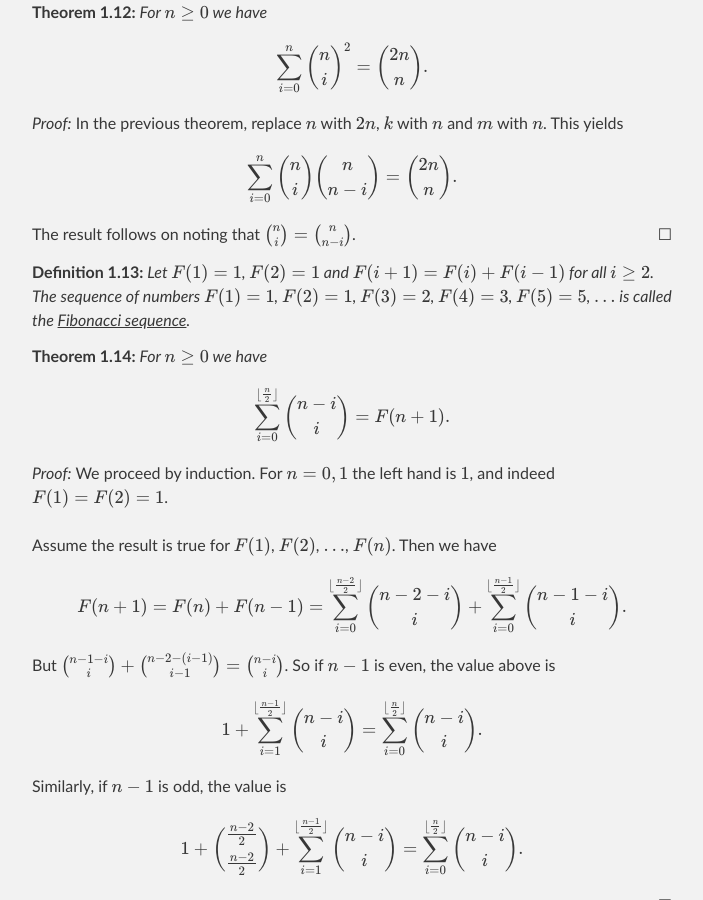
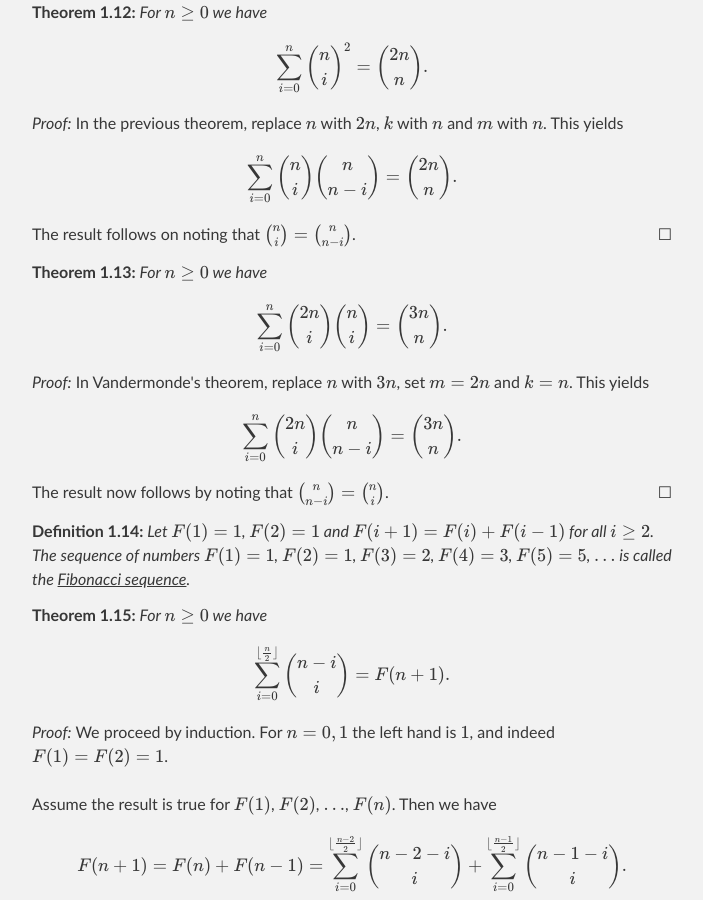
Before and after one commit to wbhart/SimpleMath, a Jekyll site: the page built from binomial.html, in a window 1280 px wide and 900 px high, scrolled down 3214 px. Shown: the whole window, without its empty margins (288-991 px from the left). Built offline with Jekyll 4.4.1, drawn with Linux system fonts in a browser that asks for light colours; formulas are drawn with MathJax 3.

Commit message:
Update binomial.html

```diff
--- a/binomial.html
+++ b/binomial.html
@@ -127,6 +127,16 @@ $$\sum_{i = 0}^n \binom{n}{i}\binom{n}{n - i} = \binom{2n}{n}.$$
 The result follows on noting that $\binom{n}{i} = \binom{n}{n - i}$.
 </proof>
 
+<theorem> For $n \geq 0$ we have
+$$\sum_{i = 0}^n \binom{2n}{i}\binom{n}{i} = \binom{3n}{n}.$$
+</theorem>
+
+<proof> In Vandermonde's theorem, replace $n$ with $3n$, set $m = 2n$ and $k = n$. This yields
+$$\sum_{i = 0}^n \binom{2n}{i}\binom{n}{n - i} = \binom{3n}{n}.$$
+
+The result now follows by noting that $\binom{n}{n - i} = \binom{n}{i}$.
+</proof>
+
 <definition> Let $F(1) = 1$, $F(2) = 1$ and $F(i + 1) = F(i) + F(i - 1)$ for all $i \geq 2$. The sequence of numbers
 $F(1) = 1$, $F(2) = 1$, $F(3) = 2$, $F(4) = 3$, $F(5) = 5$, $\ldots$ is called the <u>Fibonacci sequence</u>.
 </definition>
```
